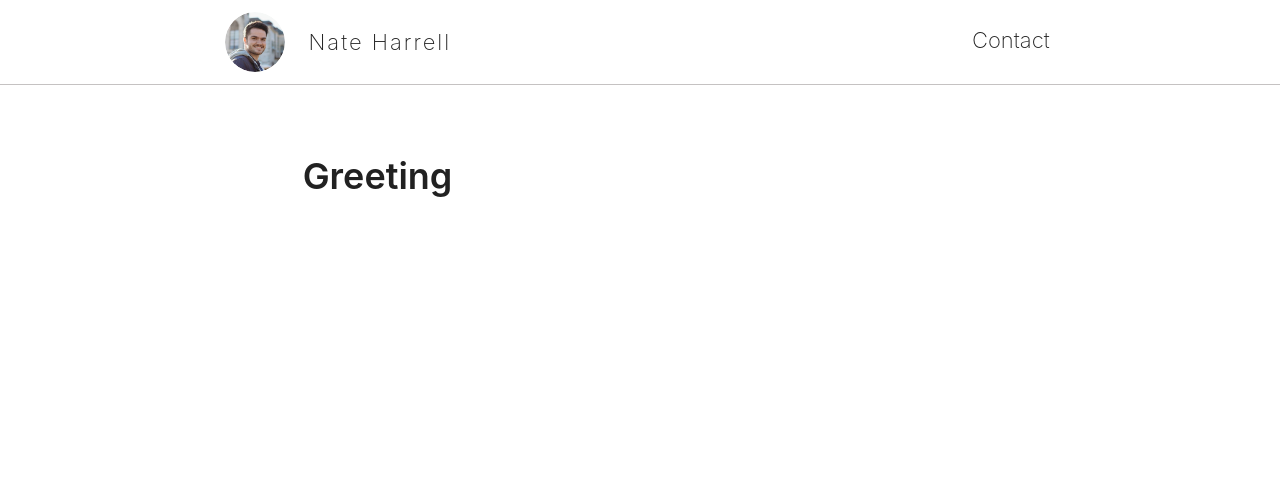
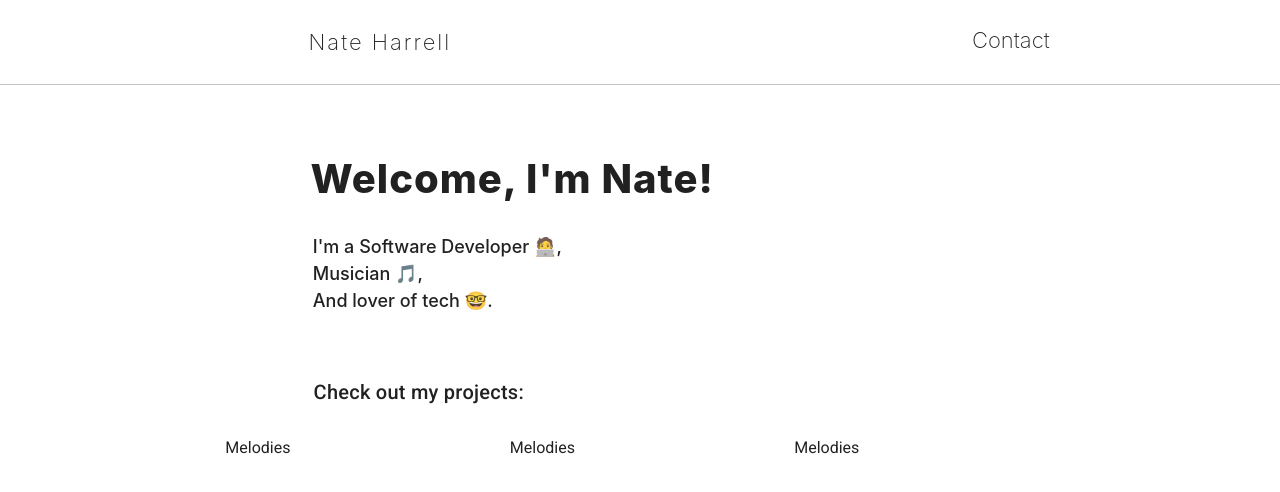
Before and after one commit to nateharrell123/PersonalSite, a Vue app in the folder site/: page / in a window 1280 px wide. Shown: the top 492 px of the page. Built offline with nearby package versions, Linux system fonts and the light colour scheme.

Commit message:
projects

```diff
--- a/site/src/components/Greeting.vue
+++ b/site/src/components/Greeting.vue
@@ -3,9 +3,23 @@
         <v-row class="row">
             <v-col cols="2"/>
             <v-col cols="8">
-                <span class="greeting" id="slide">Greeting</span>
+                <p class="text">{{greeting}}</p>
             </v-col>
             <v-col cols="2"/>
+        </v-row>
+        <v-row class="ma-0 pa-0">
+            <v-col cols="2"/>
+            <v-col cols="8" class="intro">
+                <v-row class="ma-0 pa-0">
+                    I'm a Software Developer &#129489;&#8205;&#128187;,
+                </v-row>
+                <v-row class="ma-0 pa-0">
+                    Musician &#127925;,
+                </v-row>
+                <v-row class="ma-0 pa-0">
+                    And lover of tech &#129299;.
+                </v-row>
+            </v-col>
         </v-row>
     </div>
 </template>
@@ -13,21 +27,91 @@
 <script>
 export default {
     name: "Greeting",
+    data(){
+        return{
+            greeting: '',
+        }
+    },
+    mounted(){
+        var randomNumber = Math.floor(Math.random() * 5);
+        switch (randomNumber) {
+            case 1:
+                this.greeting = `Hey there, I'm Nate!`;
+                break;
+            case 2:
+                this.greeting = `Hello, I'm Nate!`
+                break;
+            case 3:
+                this.greeting = `Welcome, I'm Nate!`;
+                break;
+            case 4:
+                this.greeting = `Howdy, I'm Nate!`;
+                break;
+            default:
+                this.greeting = `Hello there, I'm Nate!`;
+                break;
+        }
+    }
 }
 </script>
 
 <style scoped>
-.greeting{
-    font-family: -apple-system,BlinkMacSystemFont,Segoe UI,Roboto,Oxygen,Ubuntu,Cantarell,Fira Sans,Droid Sans,Helvetica Neue,sans-serif;
-    font-size:36px;
-    font-weight: 600;
-}
 .row{
     padding-top:5%;
     padding-left:8%;
 }
-.greeting:hover #slide{
-    transition:1s;
-    left:0;
+.text{
+    font-family: -apple-system,BlinkMacSystemFont,Segoe UI,Roboto,Oxygen,Ubuntu,Cantarell,Fira Sans,Droid Sans,Helvetica Neue,sans-serif;
+    font-size:40px;
+    font-weight: 800;
+    letter-spacing: 1px;
+	padding: 0;
+	margin: 0;
+	margin-left: 34%;
+	transform: translateX(-200%);
+	opacity: 0;
+	animation: slide-in-anim 1.5s ease-out forwards;
+}
+.intro{
+    font-family: -apple-system,BlinkMacSystemFont,Segoe UI,Roboto,Oxygen,Ubuntu,Cantarell,Fira Sans,Droid Sans,Helvetica Neue,sans-serif;
+    font-size:18px;
+    font-weight: 500;
+    padding-top:0px;
+    margin-left: 23.5%;
+    animation: 3s ease 0s normal forwards 1 fadein;
+}
+.title{
+    padding-top:0px;
+    font-family: -apple-system,BlinkMacSystemFont,Segoe UI,Roboto,Oxygen,Ubuntu,Cantarell,Fira Sans,Droid Sans,Helvetica Neue,sans-serif;
+    font-size:22px;
+    font-weight: 800;
+}
+
+@keyframes slide-in-anim {
+	20% {
+		opacity: 0;
+	}
+	60% {
+		transform: translateX(-45%);
+	}
+	75% {
+		transform: translateX(-52%);
+	}
+	100% {
+		opacity: 1;
+		transform: translateX(-50%);
+	}
+}
+
+@keyframes fadein {
+  0% {
+    opacity: 0;
+  }
+  66% {
+    opacity: 0;
+  }
+  100% {
+    opacity: 1;
+  }
 }
 </style>
--- /dev/null
+++ b/site/src/components/Melodies.vue
@@ -0,0 +1,14 @@
+<template>
+    <div>
+        Melodies
+    </div>
+</template>
+
+<script>
+export default {
+    name: "Melodies",
+}
+</script>
+<style scoped>
+
+</style>
--- /dev/null
+++ b/site/src/components/Projects.vue
@@ -0,0 +1,58 @@
+<template>
+    <div>
+        <v-row>
+            <v-col>
+                <p class="title">Check out my projects:</p>
+            </v-col>
+        </v-row>
+        <v-row class="ma-0 pa-0" id="projects">
+            <v-col cols="2"/>
+            <v-col>
+            <Melodies/>
+            </v-col>
+            <v-col>
+            <Melodies/>
+            </v-col>
+            <v-col>
+            <Melodies/>
+            </v-col>
+            <v-col cols="2"/>
+        </v-row>
+    </div>
+</template>
+
+<script>
+import Melodies from "./Melodies.vue"
+export default {
+    name: "Projects",
+    components: {
+        Melodies,
+    }
+}
+</script>
+
+<style scoped>
+.title{
+    font-family: -apple-system,BlinkMacSystemFont,Segoe UI,Roboto,Oxygen,Ubuntu,Cantarell,Fira Sans,Droid Sans,Helvetica Neue,sans-serif;
+    font-weight: 800;
+    font-size:28px !important;
+    letter-spacing: 1px;
+    padding-top:50px;
+    margin-left:24.5%;
+    animation: 3s ease 0s normal forwards 1 fadein;
+}
+#projects{
+    animation: 3s ease 0s normal forwards 1 fadein;
+}
+@keyframes fadein {
+  0% {
+    opacity: 0;
+  }
+  66% {
+    opacity: 0;
+  }
+  100% {
+    opacity: 1;
+  }
+}
+</style>
--- a/site/src/views/Home.vue
+++ b/site/src/views/Home.vue
@@ -2,6 +2,7 @@
 <div>
     <Header/>
     <Greeting/>
+    <Projects/>
 </div>
 </template>
 
@@ -9,12 +10,14 @@
 // @ is an alias to /src
 import Header from "../components/Header.vue"
 import Greeting from "../components/Greeting.vue"
+import Projects from "../components/Projects.vue"
 
 export default {
   name: "Home",
   components: {
     Header,
     Greeting,
+    Projects
   }
 };
 </script>
```
